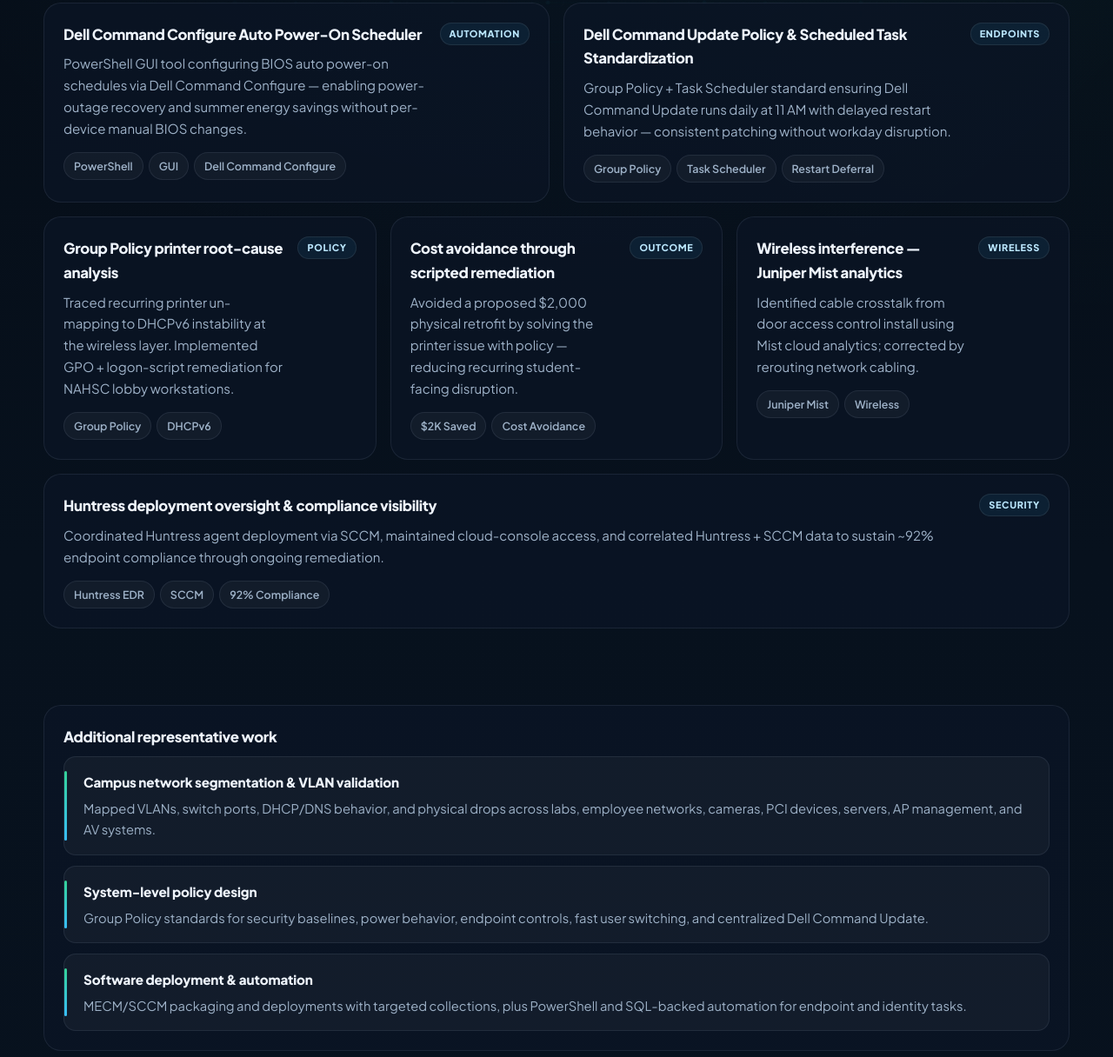
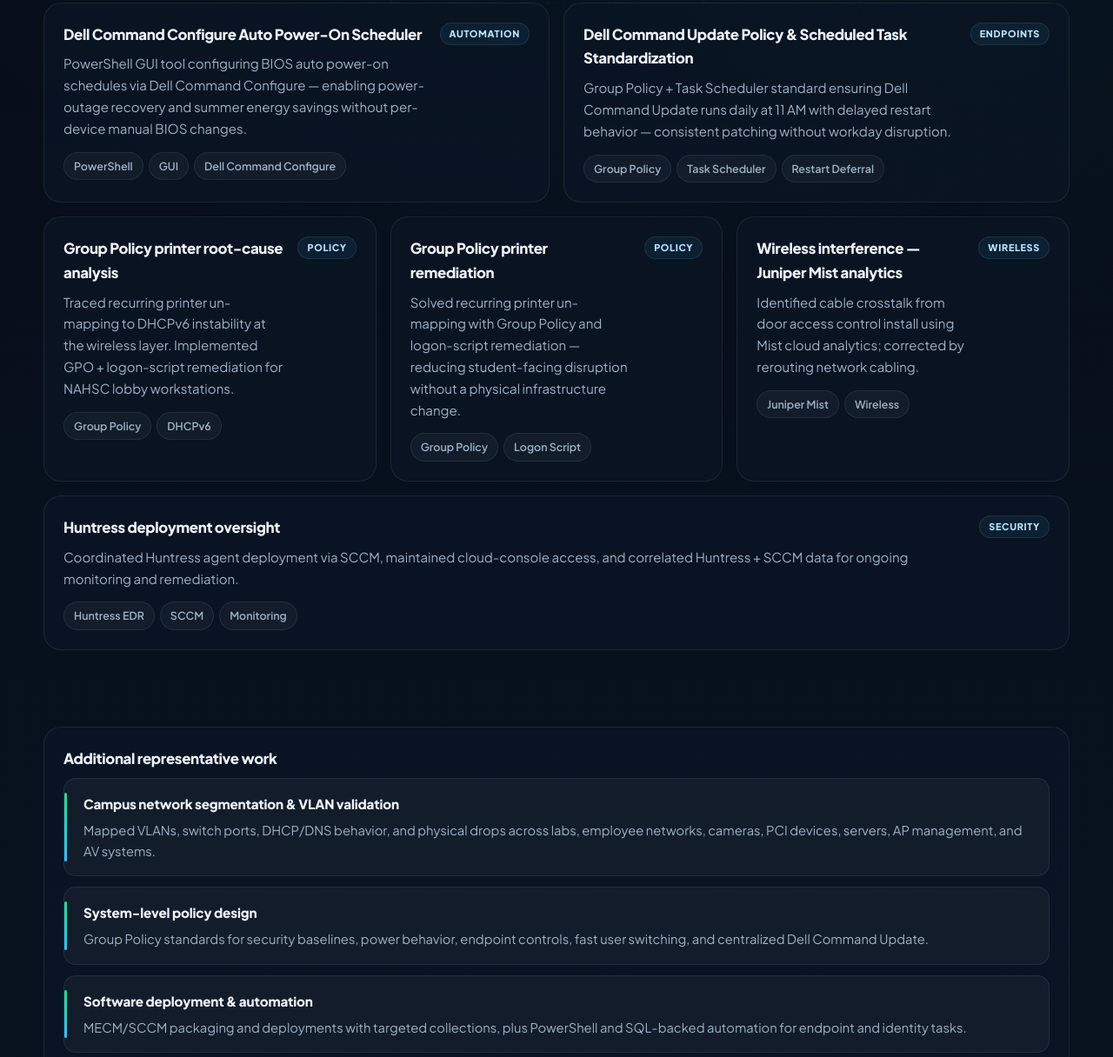
Before and after one commit to jonathanprice859/jonathanprice.github.io, a plain HTML site: page projects.html in a window 1280 px wide. Shown: the part 627-1843 px from the top of the page at 87% size. Drawn offline with Linux system fonts and the light colour scheme.

Commit message:
Remove website self-links and trivial metrics
Drop jonathan.price.io references since visitors are already on-site. Remove 92% Huntress and 2K cost-avoidance metrics and reframe related project copy.

```diff
--- a/projects.html
+++ b/projects.html
@@ -108,14 +108,14 @@
           <article class="card small">
             <div class="card-top">
               <div>
-                <h3>Cost avoidance through scripted remediation</h3>
-                <p>Avoided a proposed $2,000 physical retrofit by solving the printer issue with policy — reducing recurring student-facing disruption.</p>
+                <h3>Group Policy printer remediation</h3>
+                <p>Solved recurring printer un-mapping with Group Policy and logon-script remediation — reducing student-facing disruption without a physical infrastructure change.</p>
               </div>
-              <span class="badge">Outcome</span>
+              <span class="badge">Policy</span>
             </div>
             <div class="tags">
-              <span class="tag">$2K Saved</span>
-              <span class="tag">Cost Avoidance</span>
+              <span class="tag">Group Policy</span>
+              <span class="tag">Logon Script</span>
             </div>
           </article>
 
@@ -136,15 +136,15 @@
           <article class="card full">
             <div class="card-top">
               <div>
-                <h3>Huntress deployment oversight &amp; compliance visibility</h3>
-                <p>Coordinated Huntress agent deployment via SCCM, maintained cloud-console access, and correlated Huntress + SCCM data to sustain ~92% endpoint compliance through ongoing remediation.</p>
+                <h3>Huntress deployment oversight</h3>
+                <p>Coordinated Huntress agent deployment via SCCM, maintained cloud-console access, and correlated Huntress + SCCM data for ongoing monitoring and remediation.</p>
               </div>
               <span class="badge">Security</span>
             </div>
             <div class="tags">
               <span class="tag">Huntress EDR</span>
               <span class="tag">SCCM</span>
-              <span class="tag">92% Compliance</span>
+              <span class="tag">Monitoring</span>
             </div>
           </article>
         </div>
@@ -219,7 +219,6 @@
       <div class="footer-links">
         <a href="mailto:jonathanprice859@gmail.com">Email</a>
         <a href="https://linkedin.com/in/jonathan-price-801945351" target="_blank" rel="noreferrer">LinkedIn</a>
-        <a href="https://jonathan.price.io" target="_blank" rel="noreferrer">Website</a>
         <a href="about.html">About</a>
       </div>
     </div>
--- a/styles.css
+++ b/styles.css
@@ -501,9 +501,10 @@
 /* Metrics strip */
 .metrics-strip {
   display: grid;
-  grid-template-columns: repeat(4, 1fr);
+  grid-template-columns: repeat(2, 1fr);
   gap: 14px;
   margin-top: 48px;
+  max-width: 560px;
 }
 
 .metric-card {
```
Also changed, not shown: about.html (+0 -1 lines), index.html (+2 -19 lines).
